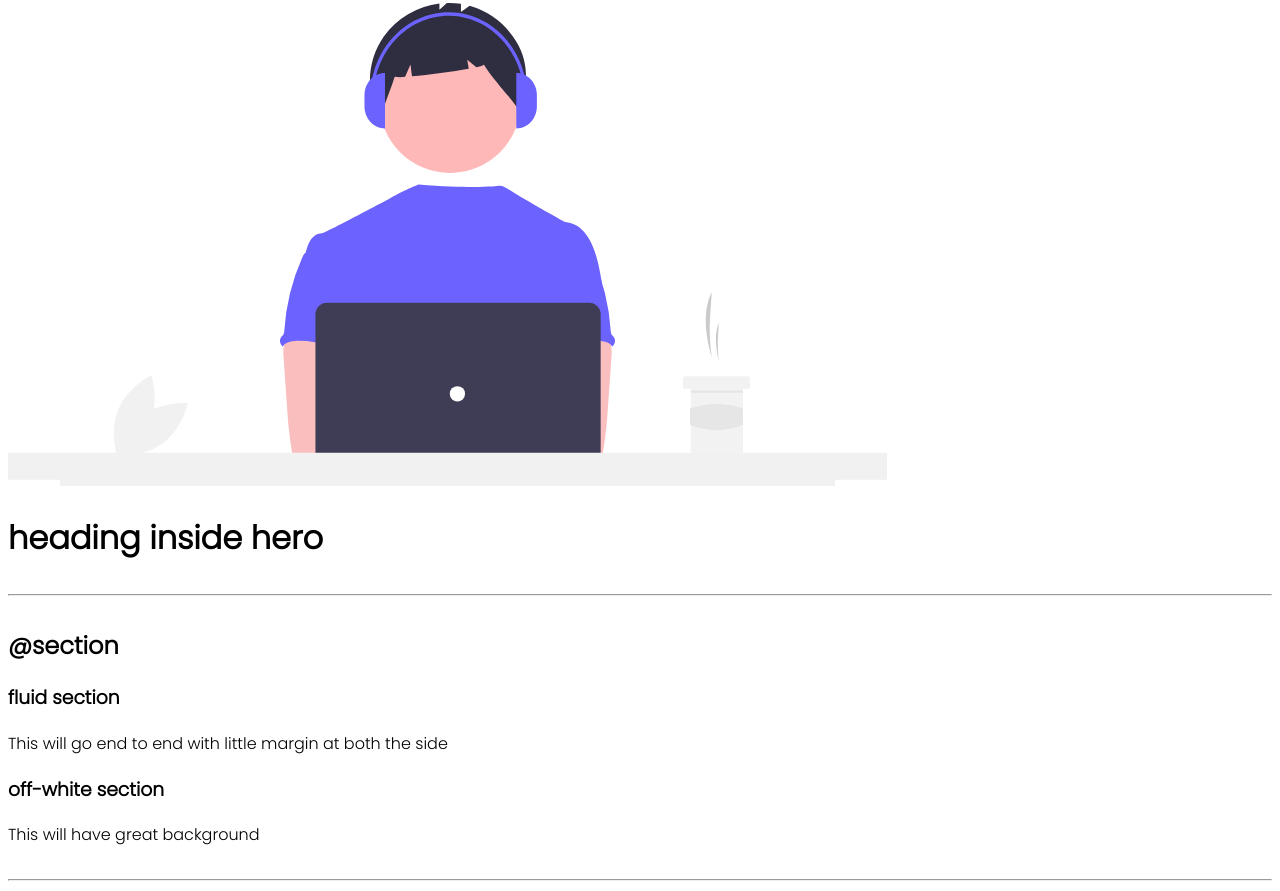
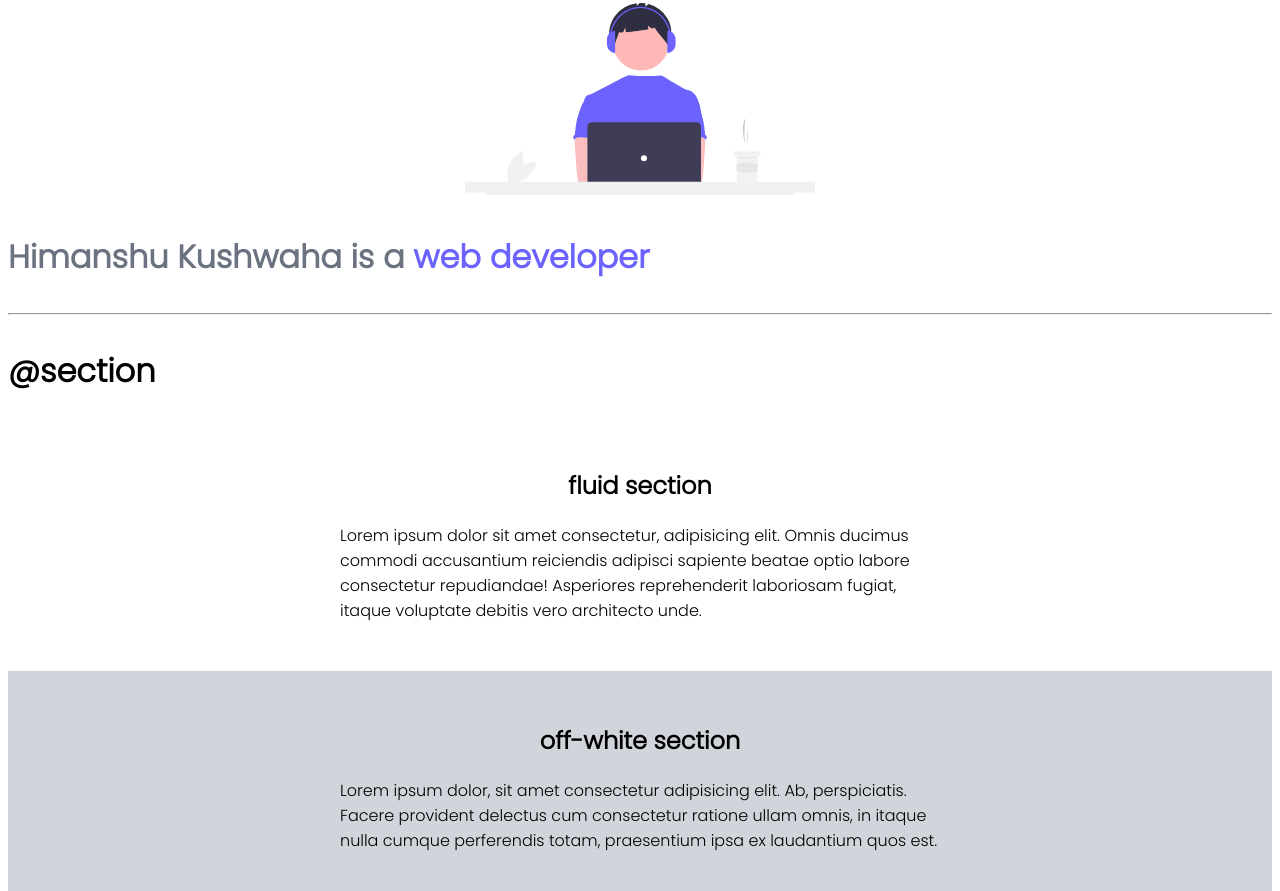
Before and after one commit to himanshu-pixel/dev-folio-component-library, a plain HTML site: page index.html in a window 1280 px wide. Shown: the part 1929-2820 px from the top of the page. Drawn offline with Linux system fonts and the light colour scheme.

Commit message:
sections

```diff
--- a/index.html
+++ b/index.html
@@ -88,19 +88,36 @@
     </nav>
     <hr />
     <h2>@header</h2>
-    <header>
-      <img src="images/hero-image.svg" alt="" />
-      <h1>heading inside hero</h1>
+    <header class="hero">
+      <img class="hero-img" src="images/hero-image.svg" alt="" />
+      <h1 class="hero-heading">
+        Himanshu Kushwaha is a
+        <span style="color: var(--primary-color)">web developer</span>
+      </h1>
     </header>
     <hr />
-    <h2>@section</h2>
-    <section>
-      <h3>fluid section</h3>
-      <p>This will go end to end with little margin at both the side</p>
+    <h1>@section</h1>
+    <section class="section">
+      <div class="container container-center">
+        <h1>fluid section</h1>
+        <p>
+          Lorem ipsum dolor sit amet consectetur, adipisicing elit. Omnis
+          ducimus commodi accusantium reiciendis adipisci sapiente beatae optio
+          labore consectetur repudiandae! Asperiores reprehenderit laboriosam
+          fugiat, itaque voluptate debitis vero architecto unde.
+        </p>
+      </div>
     </section>
-    <section>
-      <h3>off-white section</h3>
-      <p>This will have great background</p>
+    <section class="section ow">
+      <div class="container container-center">
+        <h1>off-white section</h1>
+        <p>
+          Lorem ipsum dolor, sit amet consectetur adipisicing elit. Ab,
+          perspiciatis. Facere provident delectus cum consectetur ratione ullam
+          omnis, in itaque nulla cumque perferendis totam, praesentium ipsa ex
+          laudantium quos est.
+        </p>
+      </div>
     </section>
     <hr />
 
--- a/styles.css
+++ b/styles.css
@@ -2,6 +2,8 @@
 
 :root {
   --primary-color: #6c63ff;
+  --off-white: #d1d5db;
+  --drak-grey: #6b7280;
 }
 body {
   font-family: "Poppins", sans-serif;
@@ -58,3 +60,26 @@ hr {
   font-weight: bold;
   font-size: 1.1rem;
 }
+.hero {
+  padding: 2 rem;
+}
+.hero .hero-img {
+  max-width: 350px;
+  display: block;
+  margin: auto;
+}
+.hero .hero-heading {
+  color: var(--drak-grey);
+  padding-top: 1rem;
+}
+.section {
+  padding: 2rem;
+  /* background-color: #6c63ff; */
+  /* border-radius: 0.5rem; */
+}
+.section h1 {
+  text-align: center;
+}
+.ow {
+  background-color: var(--off-white);
+}
```
